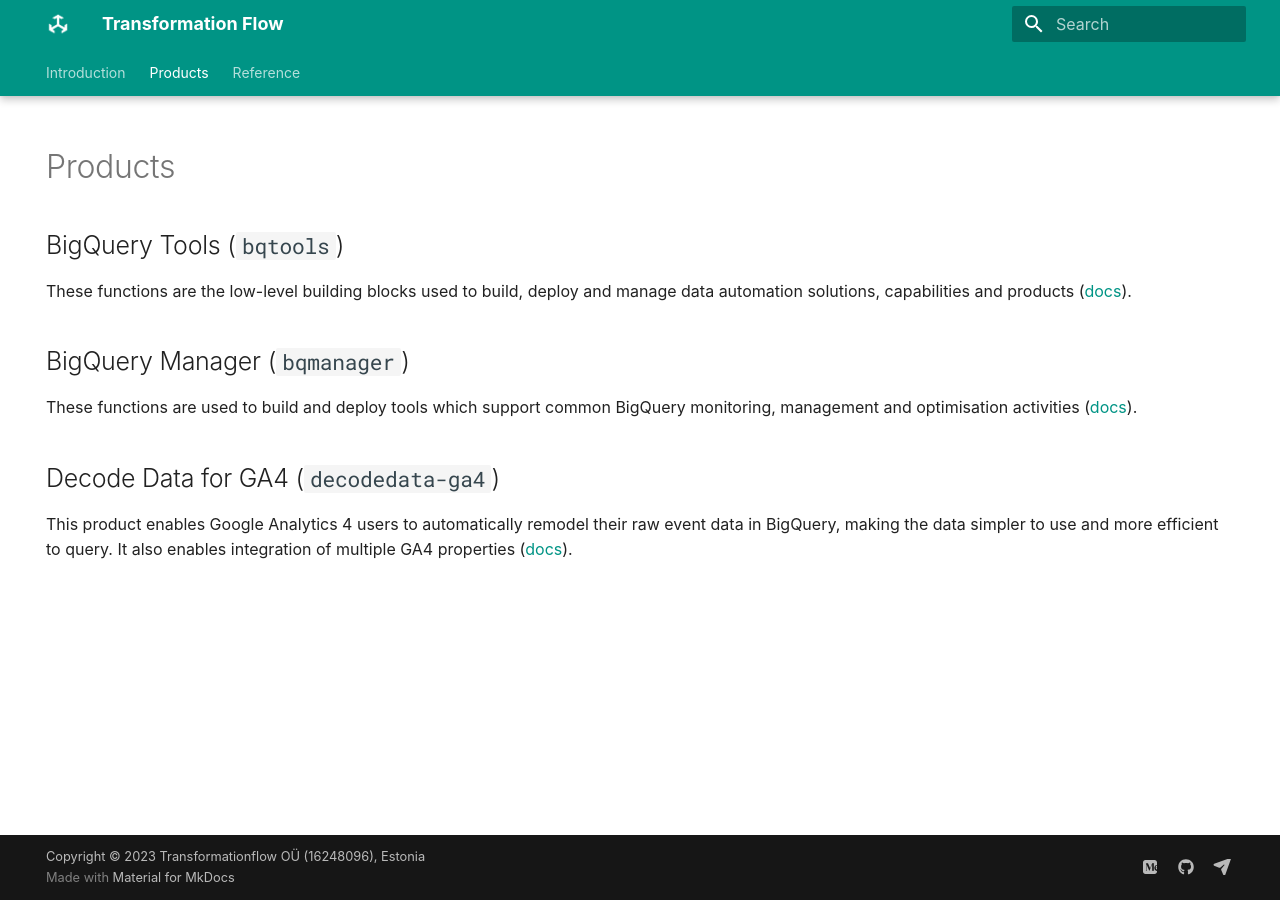
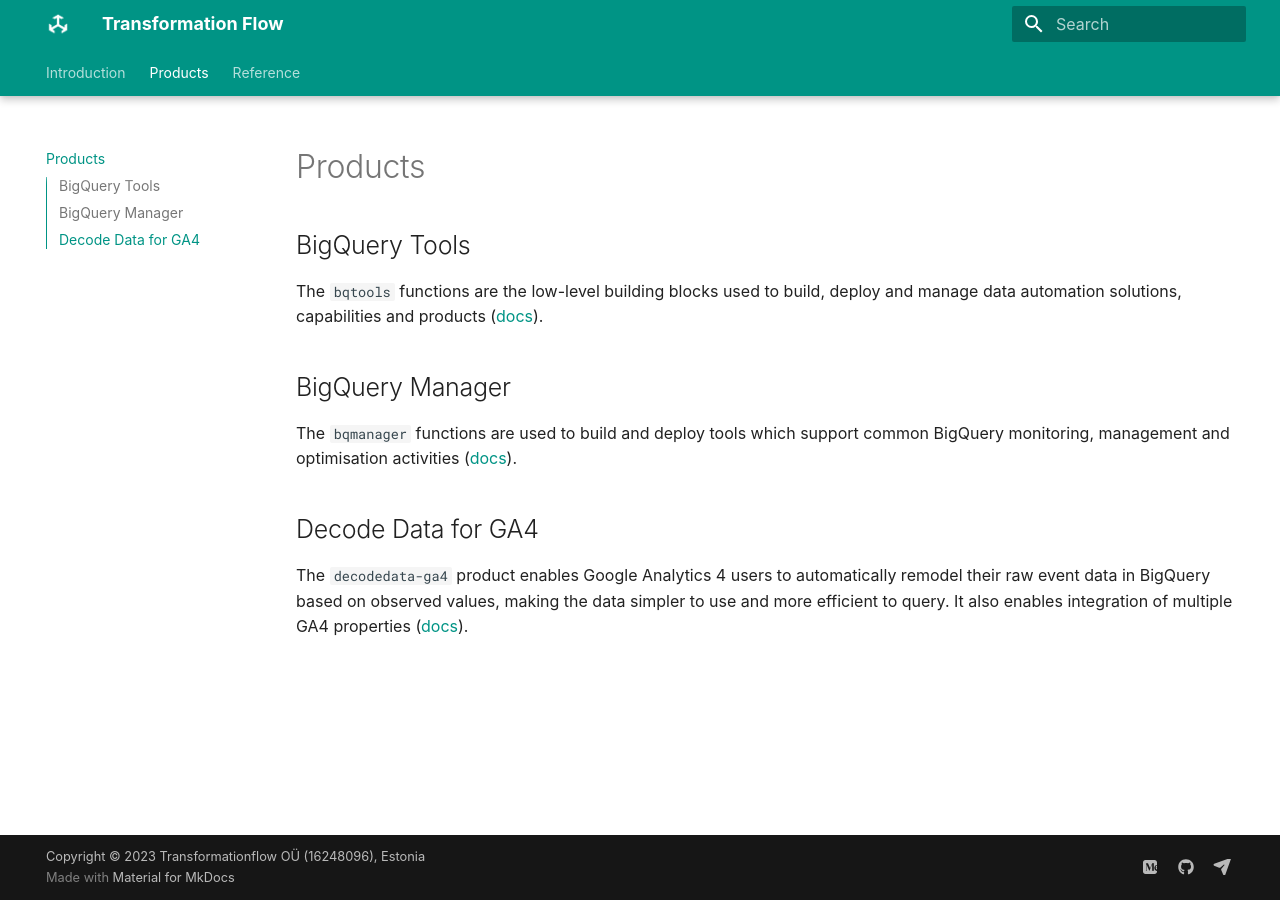
Before and after one commit to transformationflow/transformationflow.github.io, an MkDocs documentation site: the page built from docs/products.md, in a window 1280 px wide. Built offline with MkDocs 1.6.1 and Material for MkDocs 9.7.7, drawn with Linux system fonts in a browser that asks for light colours; some web fonts are replaced.

Commit message:
updated products

```diff
--- a/docs/products.md
+++ b/docs/products.md
@@ -1,13 +1,8 @@
----
-hide:
-  - navigation
----
+# BigQuery Tools
+The `bqtools` functions are the low-level building blocks used to build, deploy and manage data automation solutions, capabilities and products ([docs](https://transformationflow.io/reference/bqtools/)).
 
-# BigQuery Tools (`bqtools`)
-These functions are the low-level building blocks used to build, deploy and manage data automation solutions, capabilities and products ([docs](https://transformationflow.io/reference/bqtools/)).
+# BigQuery Manager
+The `bqmanager` functions are used to build and deploy tools which support common BigQuery monitoring, management and optimisation activities ([docs](https://transformationflow.io/reference/bqmanager/)).
 
-# BigQuery Manager (`bqmanager`)
-These functions are used to build and deploy tools which support common BigQuery monitoring, management and optimisation activities ([docs](https://transformationflow.io/reference/bqmanager/)).
-
-# Decode Data for GA4 (`decodedata-ga4`)
-This product enables Google Analytics 4 users to automatically remodel their raw event data in BigQuery, making the data simpler to use and more efficient to query. It also enables integration of multiple GA4 properties ([docs](https://transformationflow.io/reference/decodedata-ga4/)).
+# Decode Data for GA4
+The `decodedata-ga4` product enables Google Analytics 4 users to automatically remodel their raw event data in BigQuery based on observed values, making the data simpler to use and more efficient to query. It also enables integration of multiple GA4 properties ([docs](https://transformationflow.io/reference/decodedata-ga4/)).
```
